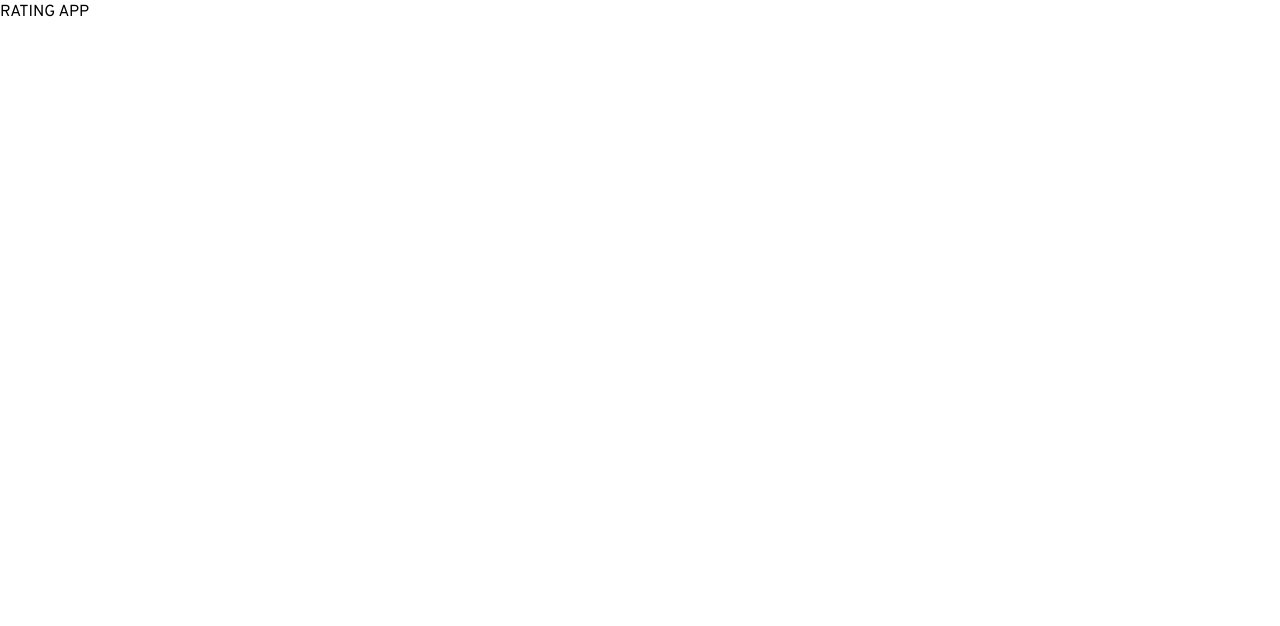
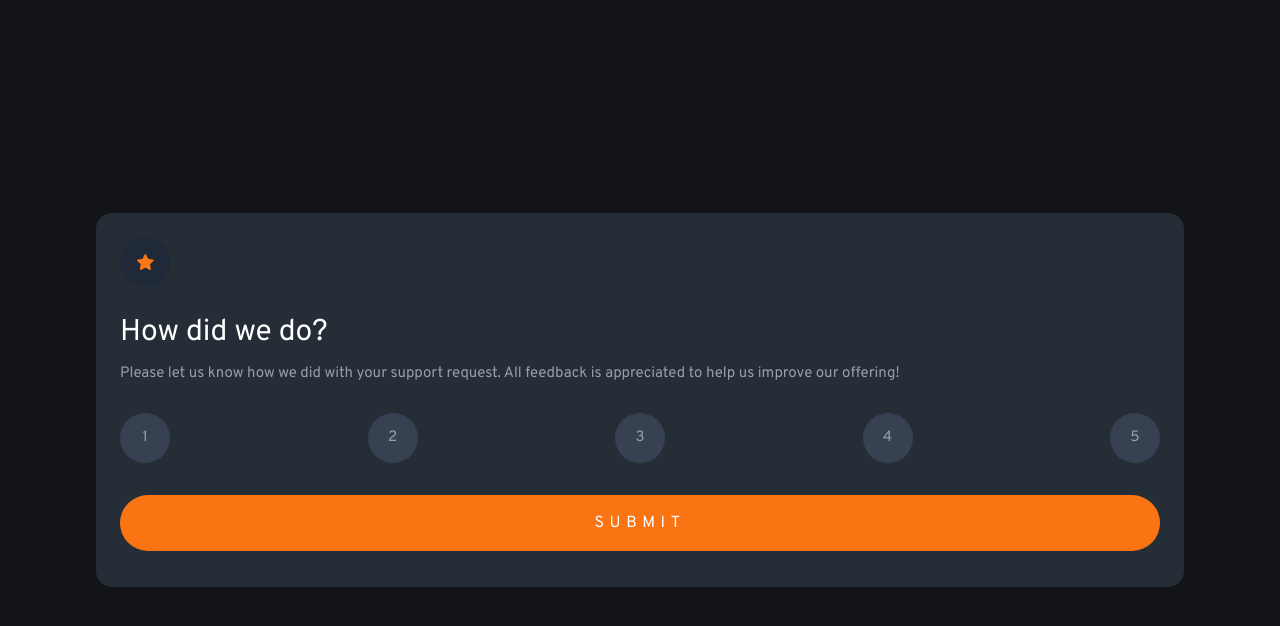
Before and after one commit to leeport511/interactive-rating-component-main, a React (Vite) app: page / in a window 1280 px wide. Shown: the top 626 px of the page. Built offline with nearby package versions, Linux system fonts and the light colour scheme.

Commit message:
done css in ratingForm

```diff
--- a/src/RatingApp.jsx
+++ b/src/RatingApp.jsx
@@ -1,7 +1,11 @@
-import React from 'react'
+import React from 'react';
+import { RatingForm } from './components/RatingForm';
+import { ThankYouPage } from './components/ThankYouPage';
 
 export const RatingApp = () => {
   return (
-    <h1>RATING APP</h1>
+    <RatingForm />
+
+    // <ThankYouPage />
   )
 }
--- /dev/null
+++ b/src/components/RatingForm.jsx
@@ -0,0 +1,50 @@
+import React from "react";
+import { StarIcon } from "./icons/StarIcon";
+
+const arrayRating = [1, 2, 3, 4, 5];
+
+export const RatingForm = () => {
+    return (
+        <div className="container flex h-screen items-center justify-center bg-very-dark-blue">
+            <div className="m-auto w-[85%]">
+                <section className="rounded-2xl bg-dark-blue p-6">
+                    <div className="mb-7 flex h-[50px] w-[50px] items-center justify-center rounded-full bg-gray-800">
+                        <StarIcon />
+                    </div>
+                    <div className="mb-7">
+                        <h2 className="mb-3 text-3xl text-white">
+                            How did we do?
+                        </h2>
+                        <p className="text-[15px] text-light-grey">
+                            Please let us know how we did with your support
+                            request. All feedback is appreciated to help us
+                            improve our offering!
+                        </p>
+                    </div>
+                    <form className="mb-3">
+                        <div className="mb-5 flex justify-between ">
+                            {arrayRating.map((rating, i) => {
+                                return (
+                                    <div className="mb-3 flex h-[50px] w-[50px] items-center justify-center rounded-full bg-gray-700">
+                                        <button
+                                            className="text-light-grey text-[15px]"
+                                            key={i}
+                                        >
+                                            {rating}
+                                        </button>
+                                    </div>
+                                );
+                            })}
+                        </div>
+                        <button
+                            type="submit"
+                            className="w-[100%] rounded-full bg-orange p-4 text-white tracking-[0.35rem]"
+                        >
+                            SUBMIT
+                        </button>
+                    </form>
+                </section>
+            </div>
+        </div>
+    );
+};
--- /dev/null
+++ b/src/components/ThankYouPage.jsx
@@ -0,0 +1,7 @@
+import React from 'react'
+
+export const ThankYouPage = () => {
+  return (
+    <div>ThankYouPage</div>
+  )
+}
--- /dev/null
+++ b/src/components/icons/StarIcon.jsx
@@ -0,0 +1,15 @@
+import React from "react";
+
+export const StarIcon = ({props}) => {
+    return (
+        <svg
+            {...props}
+            width="17"
+            height="16"
+            xmlns="http://www.w3.org/2000/svg"
+            fill="#FC7614"
+        >
+            <path d="m9.067.43 1.99 4.031c.112.228.33.386.58.422l4.45.647a.772.772 0 0 1 .427 1.316l-3.22 3.138a.773.773 0 0 0-.222.683l.76 4.431a.772.772 0 0 1-1.12.813l-3.98-2.092a.773.773 0 0 0-.718 0l-3.98 2.092a.772.772 0 0 1-1.119-.813l.76-4.431a.77.77 0 0 0-.222-.683L.233 6.846A.772.772 0 0 1 .661 5.53l4.449-.647a.772.772 0 0 0 .58-.422L7.68.43a.774.774 0 0 1 1.387 0Z" />
+        </svg>
+    );
+};
--- a/tailwind.config.cjs
+++ b/tailwind.config.cjs
@@ -1,15 +1,12 @@
 /** @type {import('tailwindcss').Config} */
 module.exports = {
-  content: [
-    "./index.html",
-    "./src/**/*.{js,ts,jsx,tsx}",
-  ],
+    content: ["./index.html", "./src/**/*.{js,ts,jsx,tsx}"],
     theme: {
         extend: {
-      color: {
+            colors: {
                 //primary
 
-        "Orange": "hsl(25, 97%, 53%)",
+                "orange": "hsl(25, 97%, 53%)",
 
                 // Neutral
 
@@ -22,4 +19,4 @@ module.exports = {
         },
     },
     plugins: [],
-}
+};
```
Lines whose indentation alone changed are shown as unchanged.
